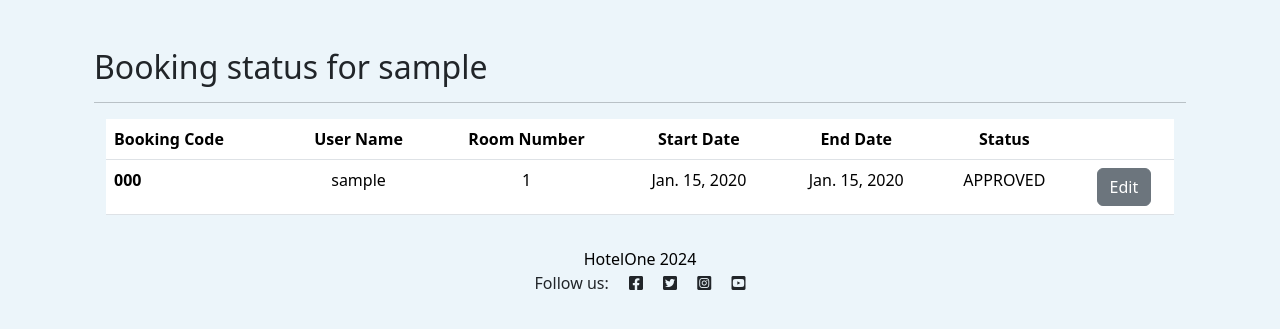
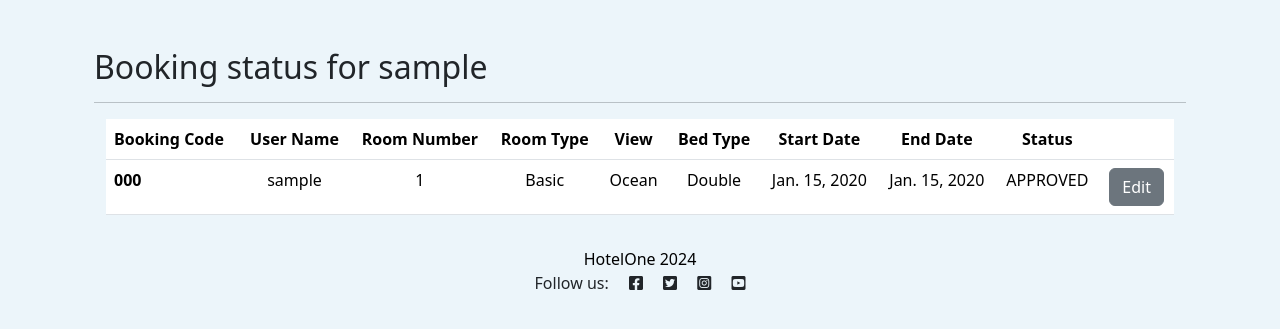
Before and after one commit to csdavids519/OneHotel, a Django app: page /useraccount in a window 1280 px wide. Shown: the part 72-401 px from the top of the page. Run offline with Django 5.2, Linux system fonts and the light colour scheme; a user stored in the database is signed in; data comes from the database, SQL or seed files in the repository; tables that the repository leaves empty hold one stand-in row (values such as "Sample post").

Commit message:
Add foreignkey to booking to display room info on user booking page

```diff
--- a/reservations/models.py
+++ b/reservations/models.py
@@ -53,6 +53,8 @@ class Booking(models.Model):
     room_number = models.IntegerField(blank=True, null=True)
     user_name = models.CharField(blank=True, null=True)
     status = models.CharField( default='In Review', choices=STATUS)
+    room_info = models.ForeignKey(Room, on_delete=models.DO_NOTHING, related_name='bookings', null=True, blank=True)
+
 
     def __str__(self):
         return str(self.booking_code)
--- a/reservations/templates/user_bookings.html
+++ b/reservations/templates/user_bookings.html
@@ -16,6 +16,9 @@
         <th scope="col">Booking Code</th>
         <th class="text-center" scope="col">User Name</th>
         <th class="text-center" scope="col">Room Number</th>
+        <th class="text-center" scope="col">Room Type</th>
+        <th class="text-center" scope="col">View</th>
+        <th class="text-center" scope="col">Bed Type</th>
         <th class="text-center" scope="col">Start Date</th>
         <th class="text-center" scope="col">End Date</th>
         <th class="text-center" scope="col">Status</th>
@@ -28,6 +31,9 @@
         <th scope="row">{{ item.booking_code }}</th>
         <td class="text-center">{{ item.user_name }}</td>
         <td class="text-center">{{ item.room_number }}</td>
+        <td class="text-center">{{ item.room_info.room_type }}</td>
+        <td class="text-center">{{ item.room_info.view }}</td>
+        <td class="text-center">{{ item.room_info.bed_type }}</td>
         <td class="text-center">{{ item.reserved_start_date }}</td>
         <td class="text-center">{{ item.reserved_end_date }}</td>
         <td class="text-center">{{ item.status }}</td>
--- a/reservations/views.py
+++ b/reservations/views.py
@@ -72,8 +72,9 @@ def room_detail(request, room_number):
             booking.booking_code = create_booking_code()
             booking.user_name = request.user
             booking.room_number = room_number
+            booking.room_info = room
             booking_form.save()
-            messages.add_message(request, messages.SUCCESS, "SUCCESS! Your booking request has been submitted for approval.")
+            messages.add_message(request, messages.SUCCESS, f"SUCCESS! Your booking request has been submitted for approval. Booking code: {booking.booking_code}")
 
     return render(
         request, "room_detail.html",
```
Also changed, not shown: reservations/migrations/0006_booking_room_info.py (added).
